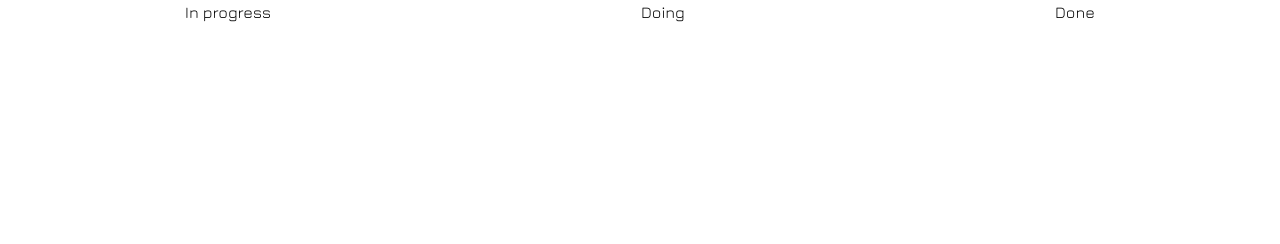
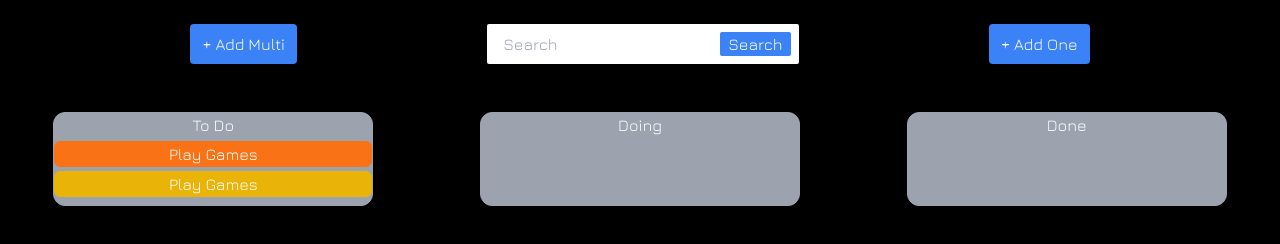
Before and after one commit to Youcode-Classe-E-2024-2025/Hamza-Atig-ToDo, a plain HTML site: page index.html in a window 1280 px wide. Drawn offline with nearby package versions, Linux system fonts and the light colour scheme.

Commit message:
create user display

```diff
--- a/index.html
+++ b/index.html
@@ -8,35 +8,37 @@
     <link href="https://fonts.googleapis.com/css2?family=Jura:wght@300;400;500;600;700&display=swap" rel="stylesheet">
     <title>TaskFlow</title>
 </head>
-<body>
-    <div class="container w-full h-full mx-auto font-jura flex flex-col ">
-        <div>
-            <div id="add-multi">
-
+<body class="bg-black">
+    <div class="container w-full h-full mx-auto font-jura flex flex-col text-white mt-6">
+            <div class="flex flex-row justify-evenly">
+                <div id="add-multi" class="bg-blue-500 pr-3 pl-3 rounded flex">
+                    <button class="align-middle">+ Add Multi</button>
+                </div>
+                <div id="search" class="bg-white rounded-sm">
+                    <input type="search" placeholder="Search" class="rounded-sm text-black outline-none px-4 border-none">
+                    <button class="m-2 rounded-sm bg-blue-500 text-white pr-2 pl-2">Search</button>
+                </div>
+                <div id="add" class="bg-blue-500 pr-3 pl-3 rounded flex">
+                    <button class="align-middle">+ Add One</button>
+                </div>
             </div>
-            <div id="">
-
-            </div>
-            <div id="add-multi">
-
-            </div>
-        </div>
-        <div class="flex flex-wrap justify-around flex-row">
-            <div>
-                <h2>In progress</h2>
-                <div>
+        <div class="flex flex-wrap justify-around flex-row mt-12">
+            <div class="To-Do border border-gray-400 bg-gray-400 rounded-xl w-1/4 flex flex-col">
+                <h2 class="text-center">To Do</h2>
+                <div id="to-do">
+                    <p class="text-center bg-orange-500 mt-1 mb-1 rounded-md cursor-move border border-orange-500" draggable="true">Play Games</p>
+                    <p class="text-center bg-yellow-500 mt-1 mb-2 rounded-md cursor-move border border-yellow-500" draggable="true">Play Games</p>
+                </div>
+            </div >
+            <div class="Doing border border-gray-400 bg-gray-400 rounded-xl w-1/4 flex flex-col">
+                <h2 class="text-center">Doing</h2>
+                <div id="doing">
 
                 </div>
             </div>
-            <div>
-                <h2>Doing</h2>
-                <div>
-
-                </div>
-            </div>
-            <div>
-                <h2>Done</h2>
-                <div>
+            <div class="Done border border-gray-400 bg-gray-400 rounded-xl w-1/4 flex flex-col">
+                <h2 class="text-center">Done</h2>
+                <div id="done">
 
                 </div>
             </div>
```
Also changed, not shown: css/output.css.
